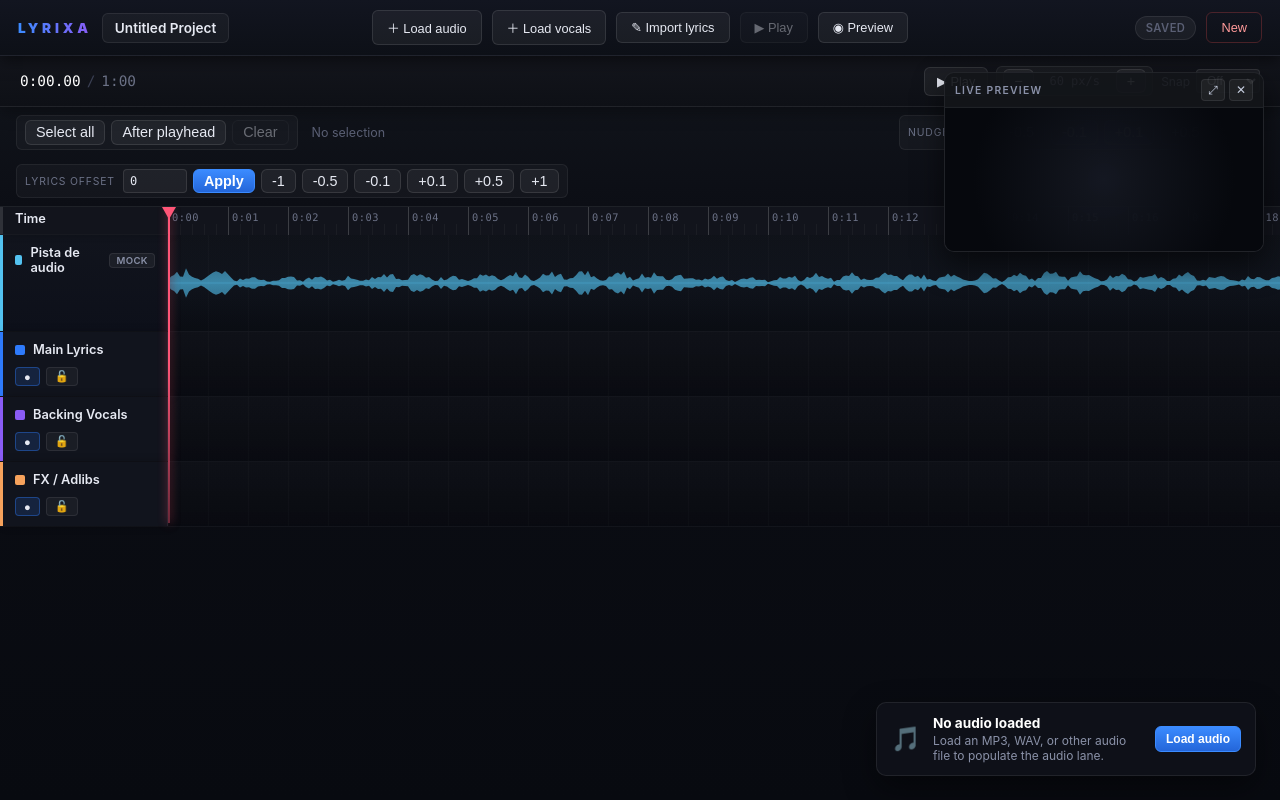
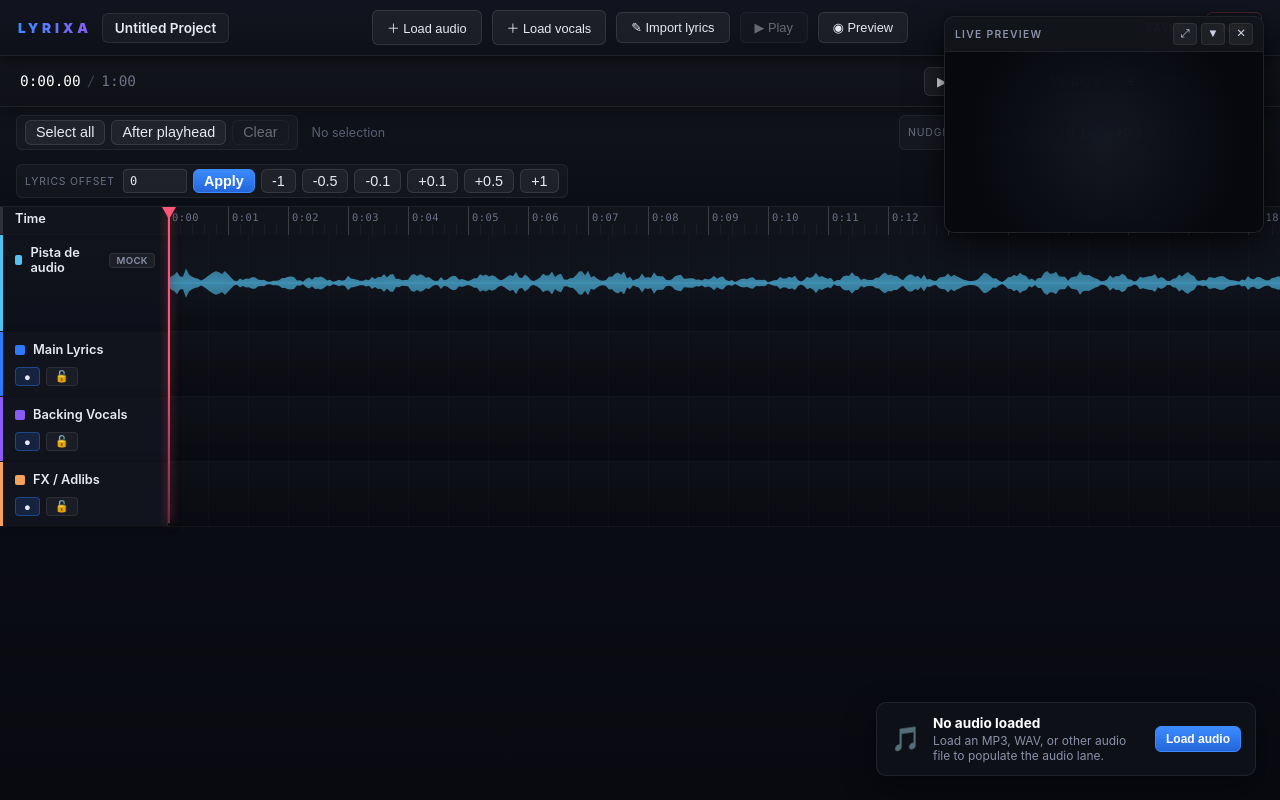
Before and after one commit to Frankman254/Lyrixa, a React (Vite) app: page / in a window 1280 px wide. Built offline with nearby package versions, Linux system fonts and the light colour scheme.

Commit message:
feat: add FloatingPreview component for live lyric preview and integrate with LyrixaEditorShell; update timeline editor for seekable audio lane interactions

```diff
--- /dev/null
+++ b/src/features/editor/FloatingPreview.tsx
@@ -0,0 +1,67 @@
+import { useMemo } from 'react';
+import type { LyricClip } from '../../core/types/clip';
+import type { LyricLayer } from '../../core/types/layer';
+import type { LyricVisualStyle } from '../../core/types/render';
+import { ClipLyricsRenderer } from '../lyrics-view/ClipLyricsRenderer';
+import { FloatingPanel } from '../../shared/components/FloatingPanel';
+
+const PREVIEW_W = 320;
+const PREVIEW_H = 180;
+const STORAGE_KEY = 'lyrixa_preview_panel_pos';
+
+interface FloatingPreviewProps {
+  clips: LyricClip[];
+  layers: LyricLayer[];
+  currentTime: number;
+  styleConfig: LyricVisualStyle;
+  onExpand: () => void;
+  onClose: () => void;
+}
+
+export function FloatingPreview({
+  clips,
+  layers,
+  currentTime,
+  styleConfig,
+  onExpand,
+  onClose
+}: FloatingPreviewProps) {
+  const miniStyle = useMemo<LyricVisualStyle>(
+    () => ({ ...styleConfig, fontSize: '1.05rem' }),
+    [styleConfig]
+  );
+
+  return (
+    <FloatingPanel
+      storageKey={STORAGE_KEY}
+      width={PREVIEW_W}
+      title="Live preview"
+      headerActions={
+        <button
+          className="fp-btn"
+          onClick={onExpand}
+          title="Expand to full preview"
+        >
+          ⤢
+        </button>
+      }
+      onClose={onClose}
+    >
+      <div
+        style={{
+          width:  PREVIEW_W,
+          height: PREVIEW_H,
+          position: 'relative',
+          background: 'radial-gradient(circle at 50% 50%, rgba(40,45,60,0.4), #06080d 75%)'
+        }}
+      >
+        <ClipLyricsRenderer
+          clips={clips}
+          layers={layers}
+          currentTime={currentTime}
+          styleConfig={miniStyle}
+        />
+      </div>
+    </FloatingPanel>
+  );
+}
--- a/src/features/editor/LyrixaEditorShell.tsx
+++ b/src/features/editor/LyrixaEditorShell.tsx
@@ -5,7 +5,7 @@ import type { AudioEngineRef } from '../player/AudioEngine';
 import { TimelineEditor } from '../timeline-editor/TimelineEditor';
 import { ClipLyricsRenderer } from '../lyrics-view/ClipLyricsRenderer';
 import { LyricsImportPanel } from './LyricsImportPanel';
-import { MiniPreview } from './MiniPreview';
+import { FloatingPreview } from './FloatingPreview';
 import { useLyrixaProject } from './useLyrixaProject';
 import type { SaveStatus } from './useLyrixaProject';
 import type { AudioChannelRole } from '../../core/types/audio';
@@ -290,7 +290,7 @@ export function LyrixaEditorShell() {
         />
 
         {showMini && (
-          <MiniPreview
+          <FloatingPreview
             clips={project.clips}
             layers={project.layers}
             currentTime={playbackTime}
--- a/src/features/timeline-editor/TimelineAudioTrack.tsx
+++ b/src/features/timeline-editor/TimelineAudioTrack.tsx
@@ -1,5 +1,5 @@
 import { useMemo } from 'react';
-import type { ReactNode } from 'react';
+import type { MouseEventHandler, ReactNode } from 'react';
 import type { AudioPeak, VocalActivitySegment } from '../../core/types/audio';
 import { AudioWaveformTrack } from './AudioWaveformTrack';
 import { TimelineTrackHeader } from './TimelineTrackHeader';
@@ -18,6 +18,8 @@ interface TimelineAudioTrackProps {
   actions?: ReactNode;
   /** True when no real decoded peaks exist and the waveform is the mock fallback. */
   mockFallback?: boolean;
+  /** Click handler for the waveform lane — used for timeline seek. */
+  onLaneClick?: MouseEventHandler<HTMLDivElement>;
 }
 
 /**
@@ -34,7 +36,8 @@ export function TimelineAudioTrack({
   vocalActivity,
   badge,
   actions,
-  mockFallback
+  mockFallback,
+  onLaneClick
 }: TimelineAudioTrackProps) {
   const totalWidth = Math.max(duration, 1) * pxPerSecond;
 
@@ -65,8 +68,9 @@ export function TimelineAudioTrack({
         variant="audio"
       />
       <div
-        className="tl-track-lane tl-audio-lane"
+        className={`tl-track-lane tl-audio-lane${onLaneClick ? ' tl-audio-lane--seekable' : ''}`}
         style={{ width: `${totalWidth}px`, height: `${height}px` }}
+        onClick={onLaneClick}
       >
         <AudioWaveformTrack
           duration={duration}
--- a/src/features/timeline-editor/TimelineEditor.css
+++ b/src/features/timeline-editor/TimelineEditor.css
@@ -322,6 +322,10 @@
   user-select: none;
   background: transparent;
   overflow: hidden;
+}
+
+.tl-audio-lane--seekable {
+  cursor: crosshair;
 }
 
 .tl-waveform {
--- /dev/null
+++ b/src/shared/components/FloatingPanel.css
@@ -0,0 +1,72 @@
+.floating-panel {
+  position: fixed;
+  z-index: 50;
+  display: flex;
+  flex-direction: column;
+  background: rgba(8, 10, 16, 0.94);
+  border: 1px solid rgba(255, 255, 255, 0.1);
+  border-radius: 10px;
+  overflow: hidden;
+  box-shadow: 0 12px 36px rgba(0, 0, 0, 0.6), 0 2px 8px rgba(0, 0, 0, 0.4);
+  /* Panel is interactive within its bounds only — no invisible overlay */
+  pointer-events: auto;
+}
+
+/* ── Header / drag handle ──────────────────────────────── */
+.fp-header {
+  display: flex;
+  align-items: center;
+  justify-content: space-between;
+  padding: 6px 10px;
+  background: rgba(255, 255, 255, 0.04);
+  border-bottom: 1px solid rgba(255, 255, 255, 0.06);
+  cursor: grab;
+  user-select: none;
+  touch-action: none; /* allow pointer events for drag on touch */
+}
+
+.fp-header:active {
+  cursor: grabbing;
+}
+
+.fp-title {
+  font-size: 0.65rem;
+  font-weight: 600;
+  letter-spacing: 0.12em;
+  text-transform: uppercase;
+  color: #8a91a8;
+  pointer-events: none; /* label shouldn't intercept drag */
+}
+
+.fp-header-actions {
+  display: flex;
+  gap: 4px;
+}
+
+.fp-btn {
+  width: 24px;
+  height: 22px;
+  background: rgba(255, 255, 255, 0.05);
+  border: 1px solid rgba(255, 255, 255, 0.08);
+  color: #c9d0e2;
+  border-radius: 4px;
+  cursor: pointer;
+  font-size: 0.72rem;
+  display: flex;
+  align-items: center;
+  justify-content: center;
+  line-height: 1;
+  padding: 0;
+  transition: background 0.12s ease;
+}
+
+.fp-btn:hover {
+  background: rgba(255, 255, 255, 0.14);
+}
+
+/* ── Body ──────────────────────────────────────────────── */
+.fp-body {
+  flex: 1;
+  position: relative;
+  overflow: hidden;
+}
--- /dev/null
+++ b/src/shared/components/FloatingPanel.tsx
@@ -0,0 +1,144 @@
+import { useRef, useState } from 'react';
+import type { ReactNode } from 'react';
+import './FloatingPanel.css';
+
+interface Position { x: number; y: number; }
+
+function readStoredPos(key: string): Position | null {
+  try {
+    const raw = localStorage.getItem(key);
+    if (!raw) return null;
+    const p = JSON.parse(raw) as unknown;
+    if (
+      p !== null &&
+      typeof p === 'object' &&
+      typeof (p as Record<string, unknown>).x === 'number' &&
+      typeof (p as Record<string, unknown>).y === 'number'
+    ) {
+      return p as Position;
+    }
+  } catch { /* ignore */ }
+  return null;
+}
+
+function clampPos(p: Position, panelW: number): Position {
+  return {
+    x: Math.max(0, Math.min(window.innerWidth  - panelW, p.x)),
+    y: Math.max(0, Math.min(window.innerHeight - 40,     p.y))
+  };
+}
+
+interface FloatingPanelProps {
+  /** localStorage key used to persist the panel position. */
+  storageKey: string;
+  /** Fallback position when nothing is stored yet. */
+  defaultPosition?: Position;
+  /** Fixed pixel width of the panel. */
+  width?: number;
+  /** Text shown in the drag-handle header. */
+  title: string;
+  /** Buttons rendered to the left of minimize/close in the header. */
+  headerActions?: ReactNode;
+  onClose: () => void;
+  children: ReactNode;
+}
+
+export function FloatingPanel({
+  storageKey,
+  defaultPosition,
+  width = 320,
+  title,
+  headerActions,
+  onClose,
+  children
+}: FloatingPanelProps) {
+  const fallback: Position = defaultPosition ?? {
+    x: window.innerWidth - width - 16,
+    y: 16
+  };
+
+  const [pos, setPos] = useState<Position>(() => {
+    const stored = readStoredPos(storageKey);
+    return clampPos(stored ?? fallback, width);
+  });
+
+  const [minimized, setMinimized] = useState(false);
+
+  const panelRef    = useRef<HTMLDivElement>(null);
+  const posRef      = useRef<Position>(pos);
+  posRef.current    = pos;          // always reflects latest render
+
+  // ── Drag logic ────────────────────────────────────────
+  const isDragging  = useRef(false);
+  const dragOrigin  = useRef({ cx: 0, cy: 0, px: 0, py: 0 });
+
+  const onHeaderPointerDown = (e: React.PointerEvent<HTMLDivElement>) => {
+    if (e.button !== 0) return;
+    e.preventDefault();
+    isDragging.current = true;
+    dragOrigin.current = {
+      cx: e.clientX,
+      cy: e.clientY,
+      px: posRef.current.x,
+      py: posRef.current.y
+    };
+    // Pointer capture keeps move/up firing even when pointer leaves the header
+    e.currentTarget.setPointerCapture(e.pointerId);
+  };
+
+  const onHeaderPointerMove = (e: React.PointerEvent<HTMLDivElement>) => {
+    if (!isDragging.current) return;
+    const { cx, cy, px, py } = dragOrigin.current;
+    const panelW = panelRef.current?.offsetWidth  ?? width;
+    const panelH = panelRef.current?.offsetHeight ?? 40;
+    const next: Position = {
+      x: Math.max(0, Math.min(window.innerWidth  - panelW, px + e.clientX - cx)),
+      y: Math.max(0, Math.min(window.innerHeight - panelH, py + e.clientY - cy))
+    };
+    setPos(next);
+  };
+
+  const onHeaderPointerUp = () => {
+    if (!isDragging.current) return;
+    isDragging.current = false;
+    // Persist final position
+    localStorage.setItem(storageKey, JSON.stringify(posRef.current));
+  };
+
+  return (
+    <div
+      ref={panelRef}
+      className="floating-panel"
+      style={{ left: pos.x, top: pos.y, width }}
+    >
+      <div
+        className="fp-header"
+        onPointerDown={onHeaderPointerDown}
+        onPointerMove={onHeaderPointerMove}
+        onPointerUp={onHeaderPointerUp}
+        onPointerCancel={onHeaderPointerUp}
+      >
+        <span className="fp-title">{title}</span>
+        <div className="fp-header-actions">
+          {headerActions}
+          <button
+            className="fp-btn"
+            onClick={() => setMinimized(m => !m)}
+            title={minimized ? 'Restore' : 'Minimize'}
+          >
+            {minimized ? '▲' : '▼'}
+          </button>
+          <button className="fp-btn" onClick={onClose} title="Close">
+            ✕
+          </button>
+        </div>
+      </div>
+
+      {!minimized && (
+        <div className="fp-body">
+          {children}
+        </div>
+      )}
+    </div>
+  );
+}
```
Also changed, not shown: src/features/timeline-editor/TimelineEditor.tsx (+24 -17 lines), src/features/timeline-editor/timelineMath.ts (+36 -15 lines), .claude/settings.local.json (added).
